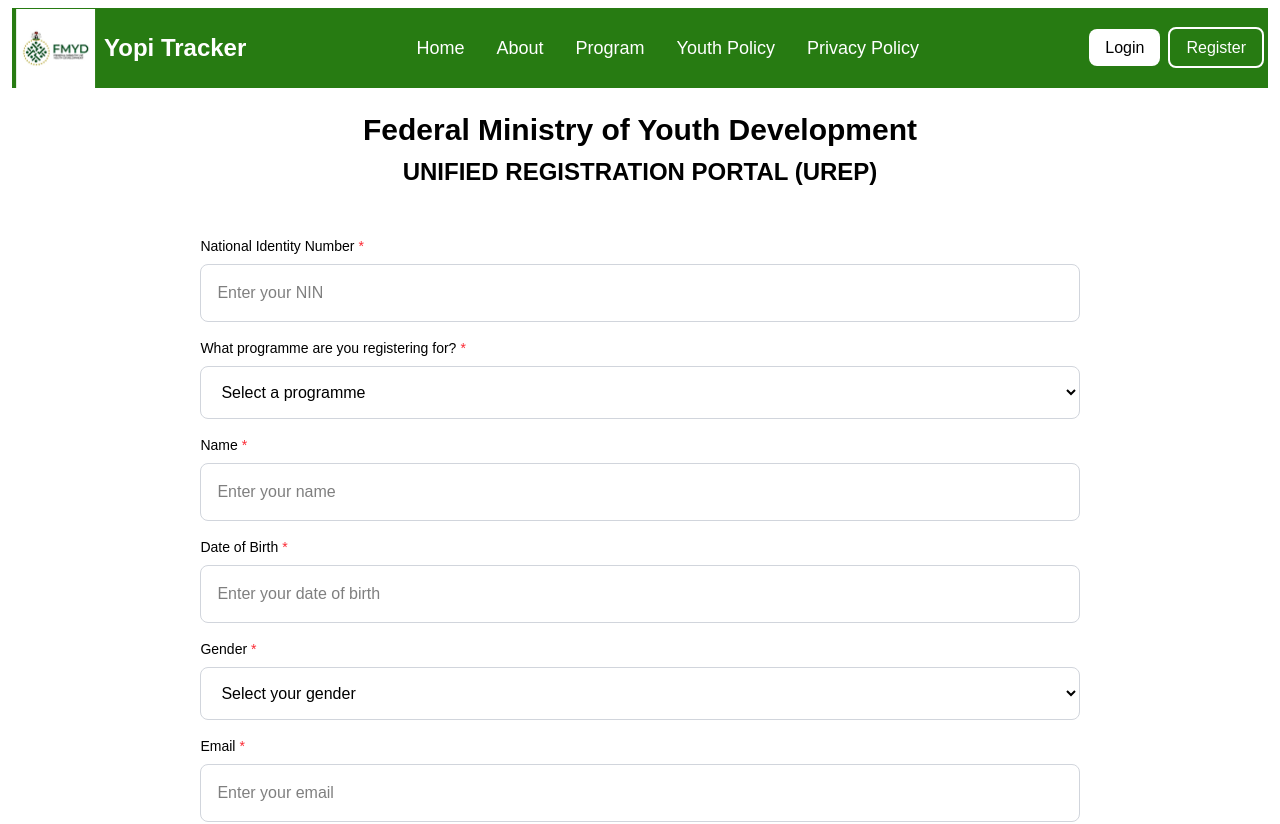
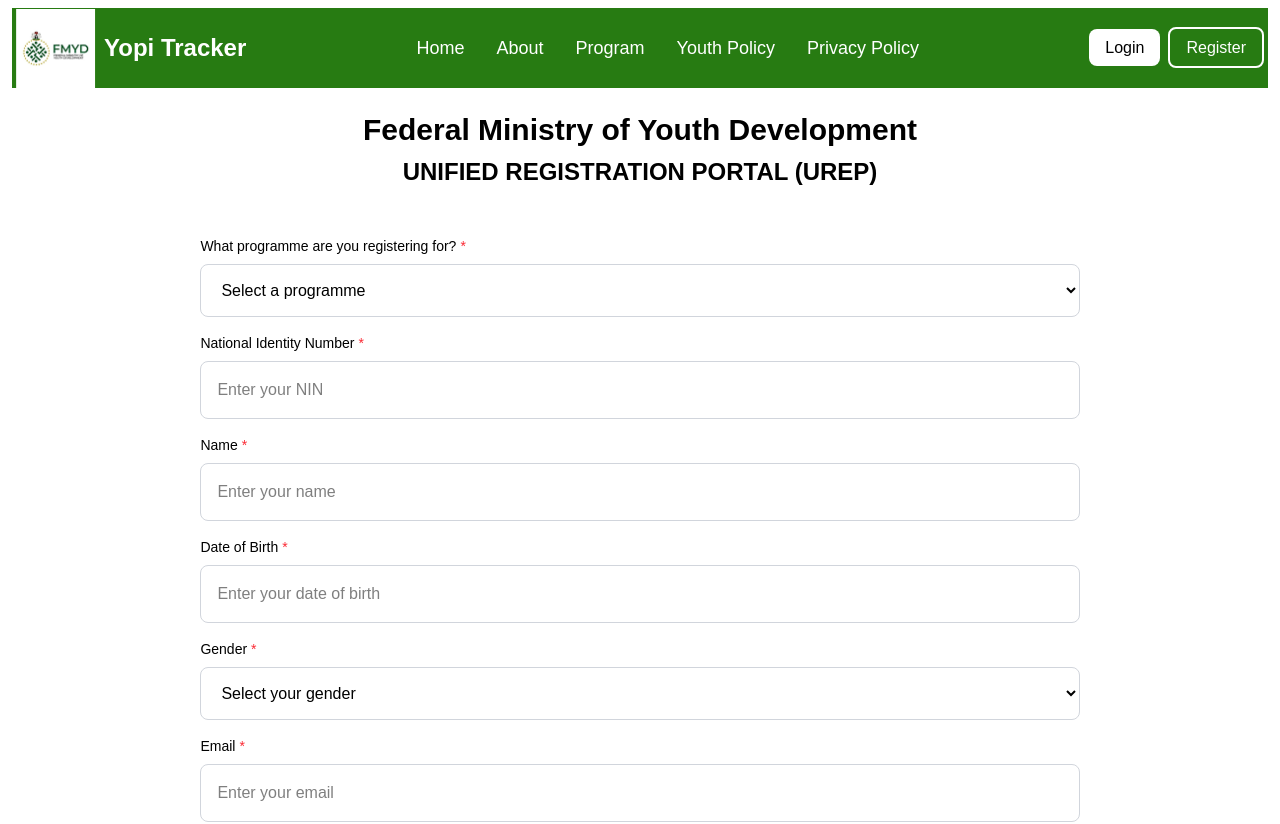
Before and after one commit to Blaziod/urep-frontend, a Next.js app: page /register in a window 1280 px wide. Shown: the top 824 px of the page. Built offline with nearby package versions, Linux system fonts and the light colour scheme.

Commit message:
fix: nin location

```diff
--- a/src/app/register/page.tsx
+++ b/src/app/register/page.tsx
@@ -120,16 +120,6 @@ export default function RegisterPage() {
                     <h2 className={'font-semibold text-2xl mb-4'}>UNIFIED REGISTRATION PORTAL (UREP)</h2>
 
                     <form onSubmit={handleSubmit} className={'my-5 w-[70%]'}>
-                        {/* NIN field */}
-                        <TextField
-                            type="text"
-                            label="National Identity Number"
-                            placeholder="Enter your NIN"
-                            value={nin}
-                            onChange={setNin}
-                            required
-                            id="nin"
-                        />
                         {/* Programme field */}
                         <TextField
                             type="dropdown"
@@ -140,6 +130,16 @@ export default function RegisterPage() {
                             options={programmeOptions}
                             required
                             id="programme"
+                        />
+                        {/* NIN field */}
+                        <TextField
+                            type="text"
+                            label="National Identity Number"
+                            placeholder="Enter your NIN"
+                            value={nin}
+                            onChange={setNin}
+                            required
+                            id="nin"
                         />
                         {/* Name field */}
                         <TextField
```
